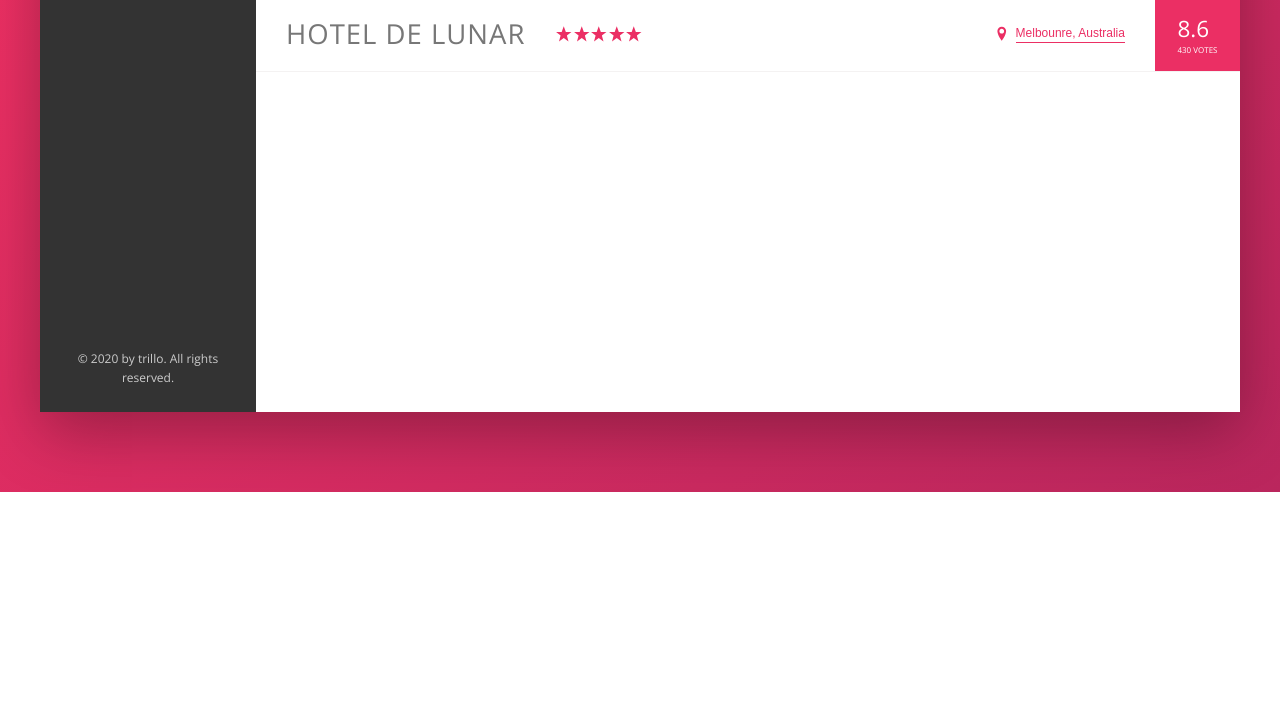
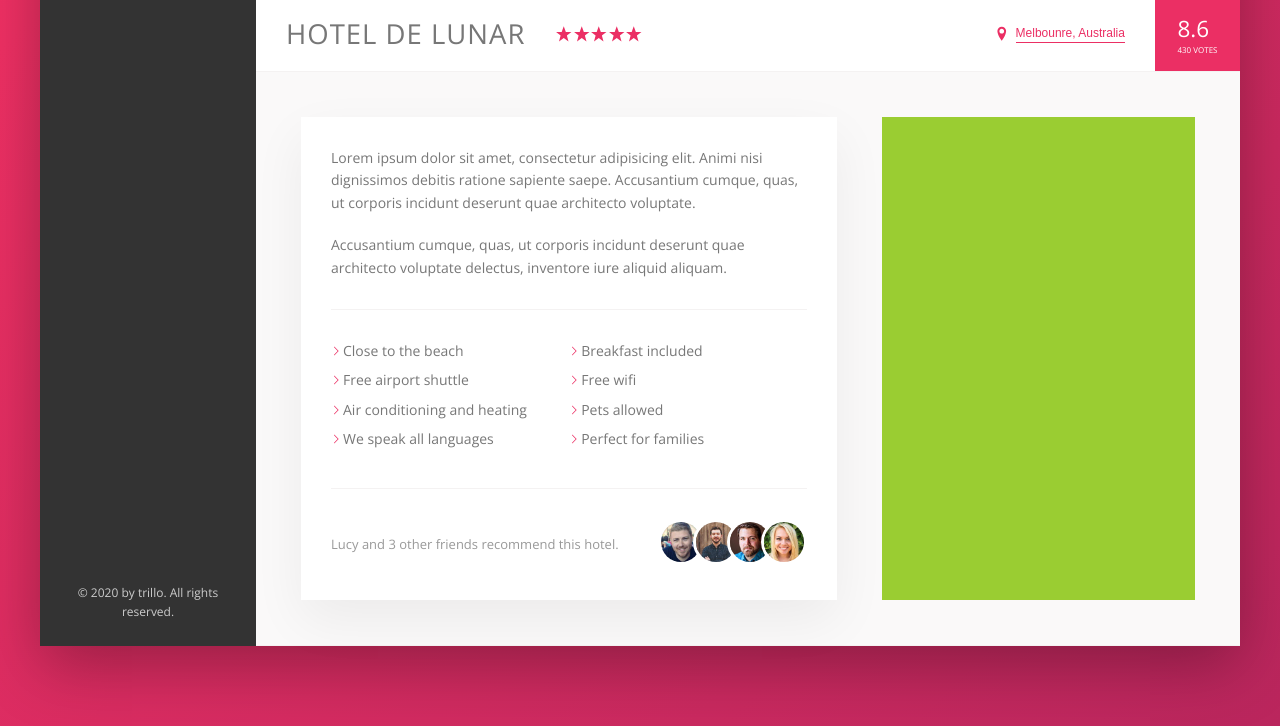
Before and after one commit to kelvin0712/trillo-booking-app-ui, a website: page index.html in a window 1280 px wide. Shown: the part 538-1264 px from the top of the page. Before the commit the page ends 1030 px from the top, so only its background shows below. Drawn offline with nearby package versions, Linux system fonts and the light colour scheme.

Commit message:
Finish building the description section.

```diff
--- a/index.html
+++ b/index.html
@@ -164,6 +164,59 @@
               <div class="overview__rating-count">430 votes</div>
             </div>
           </div>
+
+          <div class="detail">
+            <div class="description">
+              <p class="paragraph">
+                Lorem ipsum dolor sit amet, consectetur adipisicing elit. Animi
+                nisi dignissimos debitis ratione sapiente saepe. Accusantium
+                cumque, quas, ut corporis incidunt deserunt quae architecto
+                voluptate.
+              </p>
+              <p class="paragraph">
+                Accusantium cumque, quas, ut corporis incidunt deserunt quae
+                architecto voluptate delectus, inventore iure aliquid aliquam.
+              </p>
+              <ul class="list">
+                <li class="list__item">Close to the beach</li>
+                <li class="list__item">Breakfast included</li>
+                <li class="list__item">Free airport shuttle</li>
+                <li class="list__item">Free wifi</li>
+                <li class="list__item">Air conditioning and heating</li>
+                <li class="list__item">Pets allowed</li>
+                <li class="list__item">We speak all languages</li>
+                <li class="list__item">Perfect for families</li>
+              </ul>
+              <div class="recommend">
+                <p class="recommend__count">
+                  Lucy and 3 other friends recommend this hotel.
+                </p>
+                <div class="recommend__friends">
+                  <img
+                    src="img/user-3.jpg"
+                    alt="Friend 1"
+                    class="recommend__photo"
+                  />
+                  <img
+                    src="img/user-4.jpg"
+                    alt="Friend 2"
+                    class="recommend__photo"
+                  />
+                  <img
+                    src="img/user-5.jpg"
+                    alt="Friend 3"
+                    class="recommend__photo"
+                  />
+                  <img
+                    src="img/user-6.jpg"
+                    alt="Friend 4"
+                    class="recommend__photo"
+                  />
+                </div>
+              </div>
+            </div>
+            <div class="user-reviews"></div>
+          </div>
         </main>
       </div>
     </div>
--- a/sass/_base.scss
+++ b/sass/_base.scss
@@ -31,6 +31,8 @@ Grey dark 3: #999
   --grey-dark-3: #999;
 
   --shadow-dark: 0rem 2rem 6rem rgba(0, 0, 0, 0.3);
+
+  --line: 1px solid var(--grey-light-2);
 }
 
 * {
--- a/sass/_components.scss
+++ b/sass/_components.scss
@@ -304,3 +304,76 @@
     box-shadow: none;
   }
 }
+
+///////////////////
+/// Paragraph
+
+.paragraph:not(:last-of-type) {
+  margin-bottom: 2rem;
+}
+
+///////////////////
+/// List
+.list {
+  list-style: none;
+  margin: 3rem 0;
+  padding: 3rem 0;
+  border-top: var(--line);
+  border-bottom: var(--line);
+
+  display: flex;
+  flex-wrap: wrap;
+
+  &__item {
+    flex: 0 0 50%;
+    margin-bottom: 0.7rem;
+  }
+
+  &__item::before {
+    content: "";
+    display: inline-block;
+    width: 1rem;
+    height: 1rem;
+    margin-right: 2px;
+
+    // older browser
+    // background-image: url(../img/chevron-thin-right.svg);
+    // background-size: cover;
+
+    // Newer browser ~ masks
+    background-color: var(--color-primary);
+    -webkit-mask-image: url(../img/chevron-thin-right.svg);
+    -webkit-mask-size: cover;
+    mask-image: url(../img/chevron-thin-right.svg);
+    mask-size: cover;
+  }
+}
+
+///////////////////
+/// Recommend
+.recommend {
+  font-size: 1.3rem;
+  color: var(--grey-dark-3);
+
+  display: flex;
+  align-items: center;
+
+  &__count {
+    margin-right: auto;
+  }
+
+  &__friends {
+  }
+
+  &__photo {
+    box-sizing: content-box;
+    height: 4rem;
+    width: 4rem;
+    border-radius: 50%;
+    border: 3px solid #fff;
+
+    &:not(:last-child) {
+      margin-right: -1.5rem;
+    }
+  }
+}
--- a/sass/_layout.scss
+++ b/sass/_layout.scss
@@ -3,16 +3,13 @@
   margin: 8rem auto;
   background-color: var(--grey-light-1);
   box-shadow: var(--shadow-dark);
-
-  // will be deleted
-  min-height: 50rem;
 }
 
 .header {
   font-size: 1.4rem;
   height: 7rem;
   background-color: #fff;
-  border-bottom: 1px solid var(--grey-light-2);
+  border-bottom: var(--line);
 
   display: flex;
   justify-content: space-between;
@@ -35,6 +32,25 @@
 .hotel-view {
   background-color: #fff;
   flex: 1;
+}
 
-  height: 80rem;
+.detail {
+  display: flex;
+  padding: 4.5rem;
+  background-color: var(--grey-light-1);
+  border-bottom: var(--line);
 }
+
+.description {
+  font-size: 1.4rem;
+  background-color: #fff;
+  box-shadow: 0 2rem 5rem rgba(0, 0, 0, 0.06);
+  padding: 3rem;
+  flex: 0 0 60%;
+  margin-right: 4.5rem;
+}
+
+.user-reviews {
+  background-color: yellowgreen;
+  flex: 1;
+}
```
Also changed, not shown: css/style.css.
